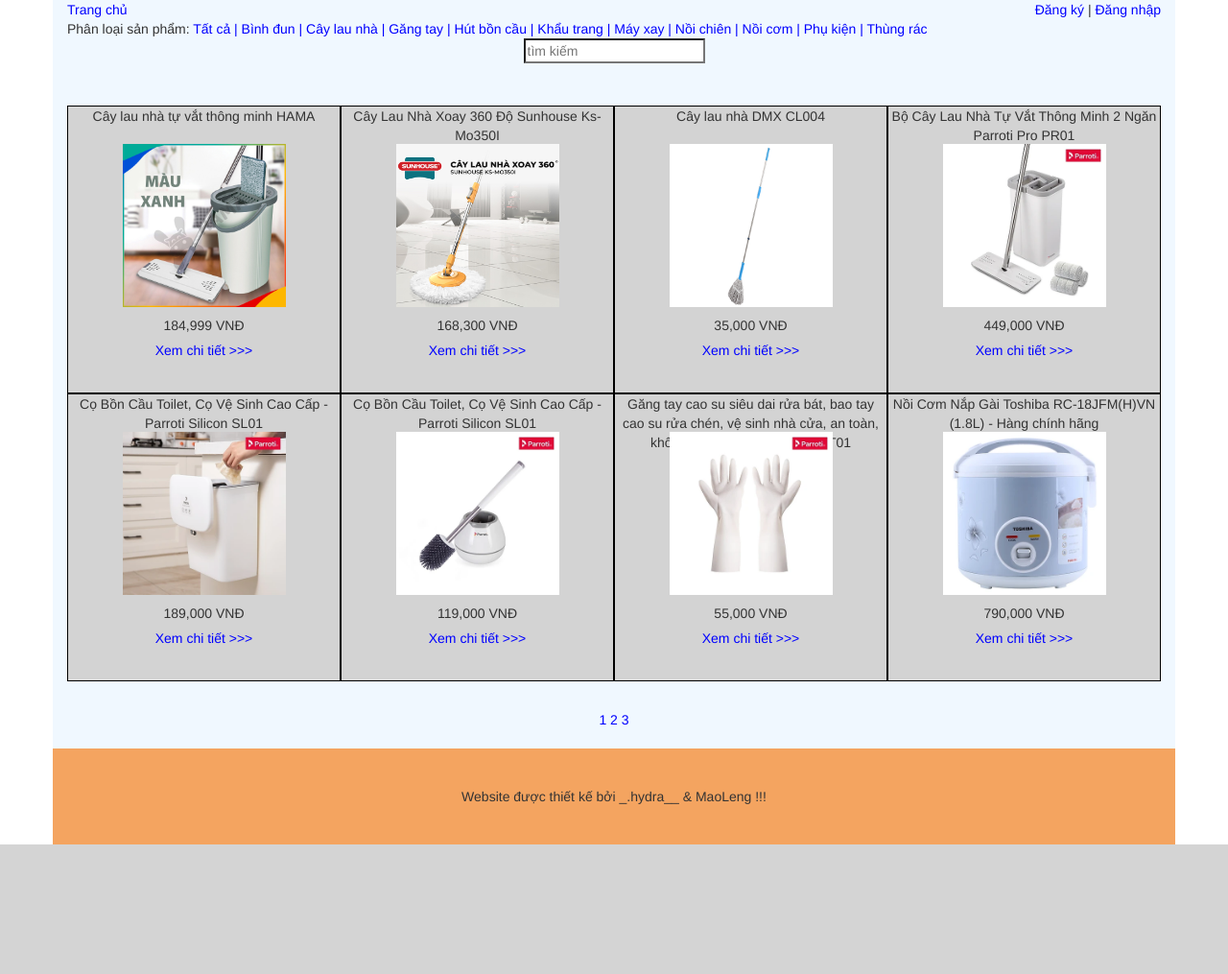
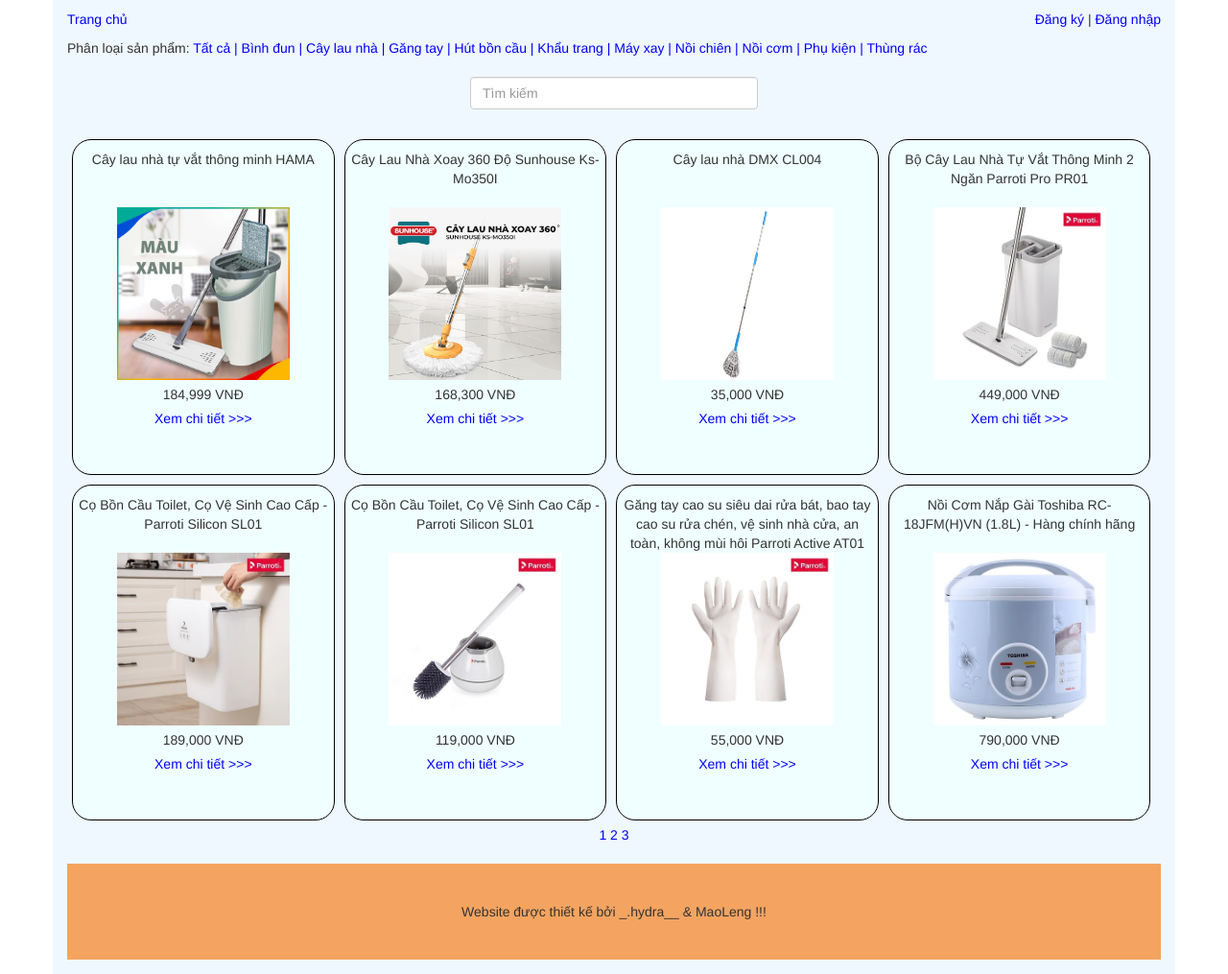
Before and after one commit to hydra029/J2School, a PHP site: page / in a window 1280 px wide. Shown: the whole page at 96% size. Before the commit the page ends 880 px from the top, so only its background shows below. Run offline with PHP 8.4, Linux system fonts and the light colour scheme; data comes from the database, SQL or seed files in the repository.

Commit message:
update index css

```diff
--- /dev/null
+++ b/card.css
@@ -0,0 +1,27 @@
+.card {
+	width: 24%;
+	height: 350px;
+	text-align: center;
+	float: left;
+	border: 1px solid black;
+	border-radius: 20px;
+	padding: 5px;
+	margin: 5px;
+	background: Azure;
+}
+.card_name {
+	margin-top: 5px;
+	height: 60px;
+}
+.card_img {
+	margin-bottom: 5px;
+}
+.card_price {
+	height: 25px;
+}
+.card_detail {
+	height: 25px;
+}
+.btn-add-to-cart:hover {
+	transform: scale(0.95);
+}
--- a/index.php
+++ b/index.php
@@ -50,6 +50,7 @@ if (isset($_SESSION['customer_id'])) {
 		}
 		#div_giua {
 			max-height: 4900px;
+			margin-top: 20px;
 		}
 		#div_duoi {
 			height: 100px;
@@ -116,6 +117,7 @@ if (isset($_SESSION['customer_id'])) {
 			height: 40px;
 		}
 	</style>
+	<link rel="stylesheet" href="card.css">
 </head>
 <body>
 	<div id="div_tong" class="container">
@@ -155,7 +157,7 @@ if (isset($_SESSION['customer_id'])) {
 			$bo_qua = $so_san_pham_1_trang*($trang-1);
 			require 'menu.php';
 			?>
-			<div class="left">
+			<div class="left" style="padding: 20px 0px;">
 				Phân loại sản phẩm:
 				<span>
 					<a href="index.php">Tất cả</a>
@@ -192,26 +194,26 @@ if (isset($_SESSION['customer_id'])) {
 			}
 			$result = mysqli_query($connect, $sql);
 			?>
-			<form>
-				<input type="search" name="tim_kiem" value="" placeholder="tìm kiếm">
+			<form style="width: 300px; margin: auto; ">
+				<input  class="form-control" type="search" name="tim_kiem" value="" placeholder="Tìm kiếm">
 			</form>
 		</div>
 		<div id="div_giua">
+			<br>
 			<?php foreach ($result as $each): ?>
 				<?php
 				?>
-				<ul>
-					<li style="width: 25%; height: 300px; text-align: center;">
-						<div style="height: 13%">
+				<div class="card">
+					<div class="card_name">
 						<?php echo $each['name'] ?>
 					</div>
-						<div style="height: 60%">
-							<img height="170px" width="170px" src="admin/products/<?php echo $each['image']; ?>">
+					<div class="card_img">
+						<img height="180px" width="180px" src="admin/products/<?php echo $each['image']; ?>">
 					</div>
-						<div style="height: 9%">
+					<div class="card_price">
 						<?php echo number_format($each['price']) ?> VNĐ
 					</div>
-						<div style="height: 9%">
+					<div class="card_detail">
 						<a href="product_detail.php?id=<?php echo $each['id'] ?>">
 							Xem chi tiết >>>
 						</a>
@@ -230,13 +232,9 @@ if (isset($_SESSION['customer_id'])) {
 							Thêm vào giỏ hàng
 						</button>
 					</div>
-					</li>
-				</ul>
+				</div>
 			<?php endforeach ?>
-		</div>
-	</div>
-	<div style="text-align: center; background: aliceblue" class="container">
-		<div>
+			<div style="text-align: center; ">
 				<?php for ($i = 1; $i <= $so_trang ; $i++) { ?>
 					<a href="?trang=<?php echo $i ?>&tim_kiem=<?php echo $tim_kiem ?>&type_id=<?php echo $type_id ?>">
 						<?php echo $i ?>
@@ -245,13 +243,14 @@ if (isset($_SESSION['customer_id'])) {
 			</div>
 			<br>
 		</div>
-	<div id="div_duoi" class="container" style="background: sandybrown;">
+		<div id="div_duoi" style="background: sandybrown;">
 			<br>
 			<div>
 				<?php
 				mysqli_close($connect);
 				require 'footer.php';
 				?>
+			</div>
 		</div>
 	</div>
 </body>
--- a/menu.css
+++ b/menu.css
@@ -101,3 +101,4 @@ table {
 .success {
 	color: green;
 }
+#menu-
--- a/menu.php
+++ b/menu.php
@@ -1,7 +1,7 @@
 <?php
 if (empty($_SESSION['customer_id'])) {
 	?>
-	<div style="height: 20px; background: none;" class="center" id="menu-guest">
+	<div style="height: 20px; background: none; padding: 10px 0px;" class="center" id="menu-guest">
 		<div class="left" style="float: left;">
 			<a href="index.php" class="left">
 				Trang chủ
@@ -21,7 +21,7 @@ if (empty($_SESSION['customer_id'])) {
 			?>
 		</div>
 	</div>
-	<div style="height: 20px; background: none; display: none;" class="center" id="menu-customer">
+	<div style="height: 20px; background: none; display: none; padding: 10px 0px;" class="center" id="menu-customer">
 		<div class="left" style="float: left;">
 			<a href="index.php" class="left">
 				Trang chủ
@@ -41,9 +41,9 @@ if (empty($_SESSION['customer_id'])) {
 			</a>
 			| Xin chào
 			<a href="user.php">
-				<span style="color: red" id="span-name">
+				<span style="color: red" id="user-name">
 
-			</span>
+				</span>
 			</a>
 			|
 			<a href="sign_out.php">
@@ -53,7 +53,7 @@ if (empty($_SESSION['customer_id'])) {
 	</div>
 	<?php
 } else { ?>
-	<div style="height: 20px; background: none;" class="center">
+	<div style="height: 20px; background: none; padding: 10px 0px;" class="center">
 		<div class="left" style="float: left;">
 			<a href="index.php" class="left">
 				Trang chủ
@@ -73,7 +73,7 @@ if (empty($_SESSION['customer_id'])) {
 			</a>
 			| Xin chào
 			<a href="user.php">
-				<span style="color: red" id="span-name">
+				<span style="color: red" id="user-name">
 					<?php echo $_SESSION['customer_name']; ?>
 				</span>
 			</a>
--- a/receiver_process.php
+++ b/receiver_process.php
@@ -4,7 +4,7 @@ require 'connect.php';
 $customer_id = $_SESSION['customer_id'];
 $status = 1;
 $id = $_GET['id'];
-$sql = "update receivers set status = 0 where id <> '2'";
+$sql = "update receivers set status = 0 where status <> '2'";
 mysqli_query($connect,$sql);
 $sql = "update receivers set status = '$status' where id = '$id' and customer_id = '$customer_id'";
 mysqli_query($connect,$sql);
--- a/sign_in.php
+++ b/sign_in.php
@@ -71,7 +71,6 @@ if (isset($_COOKIE['remember'])) {
 		</div>
 	</div>
 </div>
-
 <script type="text/javascript">
 	$(document).ready(function() {
 		if(window.location.href.indexOf('#modal-signin') != -1) {
@@ -114,9 +113,8 @@ if (isset($_COOKIE['remember'])) {
 						$("#menu-customer").show();
 						$("#menu-guest").hide();
 						$(".btn-cus").show();
-						$("#span-name").text(response);
+						$("#user-name").text(response);
 						$.notify("Đăng nhập thành công", "success");
-
 					}
 				})
 			}
```
Also changed, not shown: order_detail.php (+4 -4 lines), receiver_modal.php (+3 -4 lines), document/J2School.png (added), 1 other file. Lines whose indentation alone changed are shown as unchanged.
